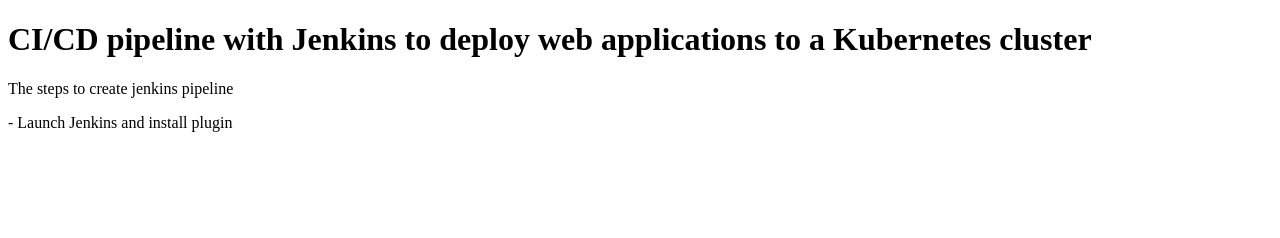
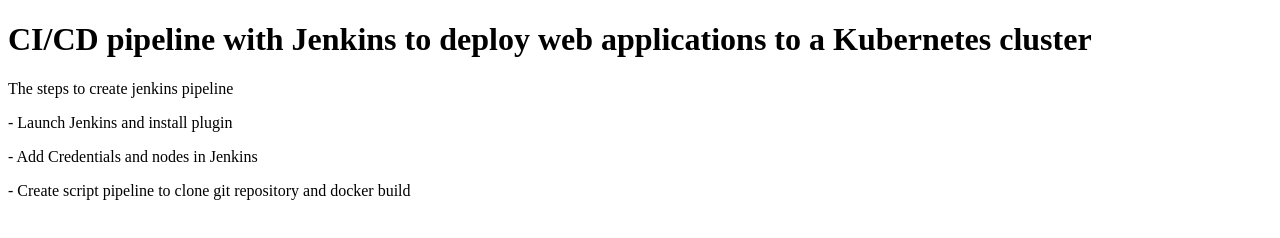
Before and after one commit to sureshchaudhary1512/web-project, a plain HTML site: page index.html in a window 1280 px wide. Drawn offline with Linux system fonts and the light colour scheme.

Commit message:
Update index.html

```diff
--- a/index.html
+++ b/index.html
@@ -8,8 +8,8 @@
 <h1>CI/CD pipeline with Jenkins to deploy web applications to a Kubernetes cluster</h1>
 <p>The steps to create jenkins pipeline</p>
 <p>- Launch Jenkins and install plugin</p>
-<p> </p>
-<p> </p>
+<p>- Add Credentials and nodes in Jenkins</p>
+<p>- Create script pipeline to clone git repository and docker build</p>
 <p> </p>
 <p> </p>
 <p> </p>
```
